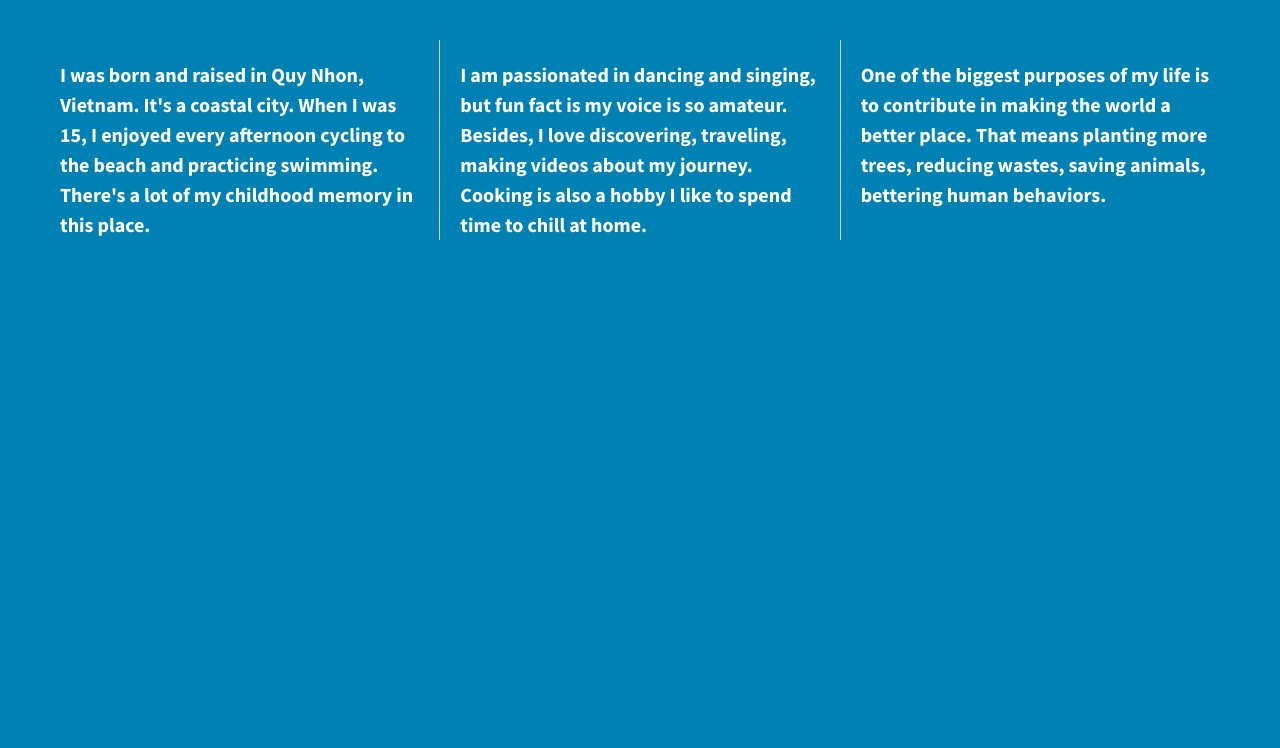
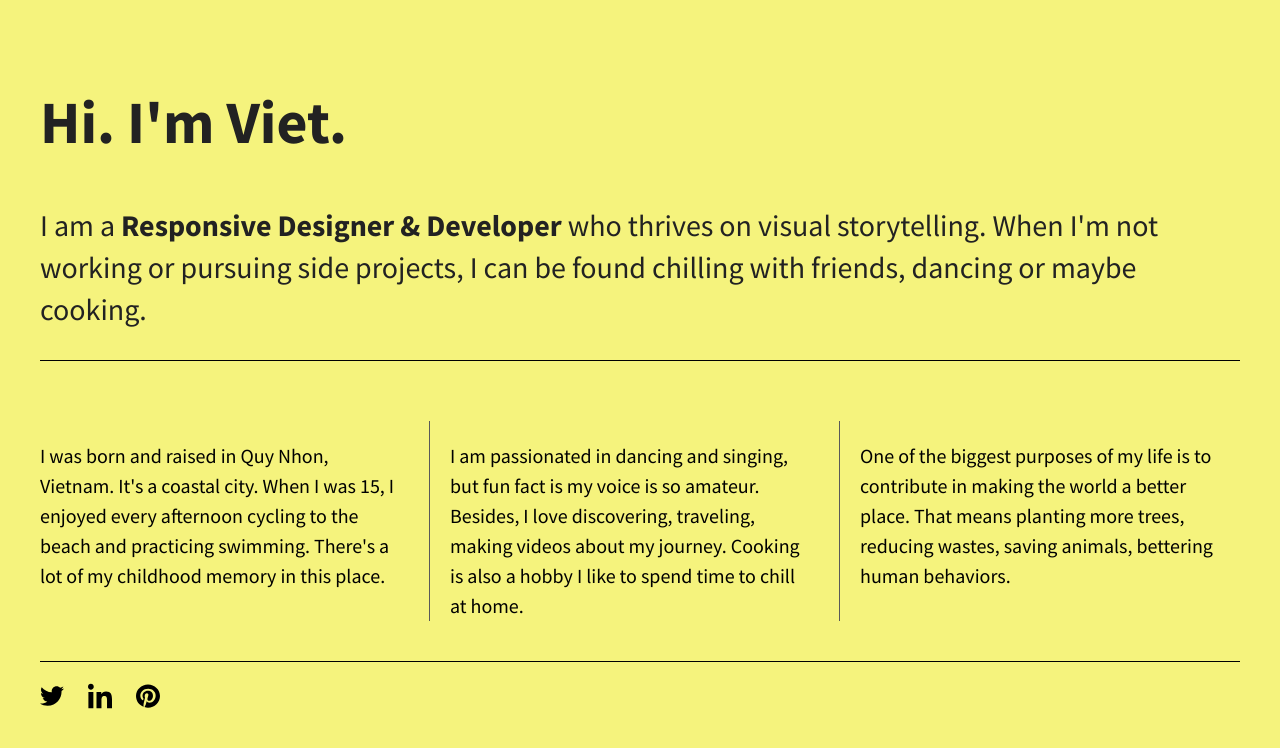
Before and after one commit to viet-v/206-divs-flexbox-starter, a plain HTML site: page index.html in a window 1280 px wide. Drawn offline with nearby package versions, Linux system fonts and the light colour scheme.

Commit message:
Added and styled headlines & social icons

```diff
--- a/css/main.css
+++ b/css/main.css
@@ -97,7 +97,7 @@ textarea {
 
 
 html {
-  background-color: rgb(0, 129, 180);
+  background-color: rgb(245, 243, 125);
   height: 100%;
 }
 
@@ -108,28 +108,54 @@ body {
   height: 100%;
 }
 
+
+.hi, .bio {
+    font-weight: 500;
+    font-size: 1.5em;
+}
+
+.bio {
+    margin-bottom: 2em;
+    border-bottom: 1px solid black;
+}
+
 .wrapper {
   /*add display:flex and set justify-content to space-between*/
-  font-weight: 700;
+  font-weight: 500;
   display: flex;
   justify-content: space-between;
 }
 
 .div-1, .div-2, .div-3 {
   /*give the divs a width of 30%, add display:flex, set justify-content and align-items to center*/
-  color: #fff;
+  color: black;
   line-height: 1.5em;
   font-size: 1em;
   height: 200px;
   width: 30%;
   display: flex;
   justify-content: center;
-  align-items: baseline;
+  align-items: flex-start;
   padding: 0 1em;
 }
 
-.div-2, .div-3 {
-    border-left: 1px solid lightgray;
+.div-1 {
+    padding-left: 0;   /*delete padding left of div-1 to left align with headings*/
+}
+
+.div-2, .div-3 {       /*separate lines between divs*/
+    border-left: 1px solid #595959;
+}
+
+.social {
+    border-top: 1px solid black;
+    margin-top: 2em;
+}
+
+.social img {          /*resize and arrange social media icons*/
+    height: 2%;
+    width: 2%;
+    padding: 1em 1em 0 0;
 }
 
 
--- a/index.html
+++ b/index.html
@@ -20,6 +20,13 @@
         <!--[if lt IE 8]>
             <p class="browserupgrade">You are using an <strong>outdated</strong> browser. Please <a href="http://browsehappy.com/">upgrade your browser</a> to improve your experience.</p>
         <![endif]-->
+        <div class="hi">
+            <h1>Hi. I'm Viet.</h1>
+        </div>
+
+        <div class="bio">
+            <p>I am a <strong>Responsive Designer & Developer</strong> who thrives on visual storytelling. When I'm not working or pursuing side projects, I can be found chilling with friends, dancing or maybe cooking.</p>
+        </div>
 
         <section class="wrapper">
             <div class="div-1">
@@ -32,6 +39,12 @@
                 <p>One of the biggest purposes of my life is to contribute in making the world a better place. That means planting more trees, reducing wastes, saving animals, bettering human behaviors.</p>
             </div>
         </section>
+
+        <div class="social">
+            <img src="img/twitter.svg" alt="Twitter">
+            <img src="img/linkedin-in.svg" alt="Linkedin">
+            <img src="img/pinterest.svg" alt="Pinterest">
+        </div>
 
         <script src="https://ajax.googleapis.com/ajax/libs/jquery/1.11.3/jquery.min.js"></script>
         <script>window.jQuery || document.write('<script src="js/vendor/jquery-1.11.3.min.js"><\/script>')</script>
```
Also changed, not shown: img/linkedin-in.svg (added), img/pinterest.svg (added), img/twitter.svg (added).
